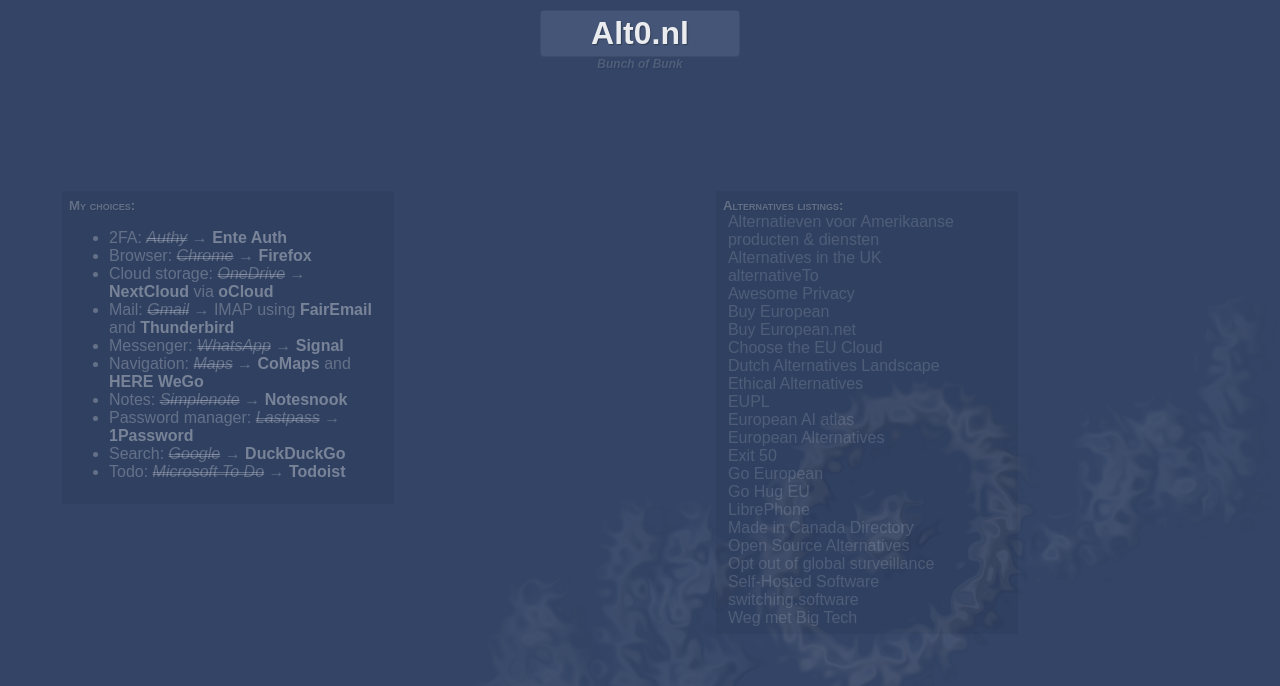
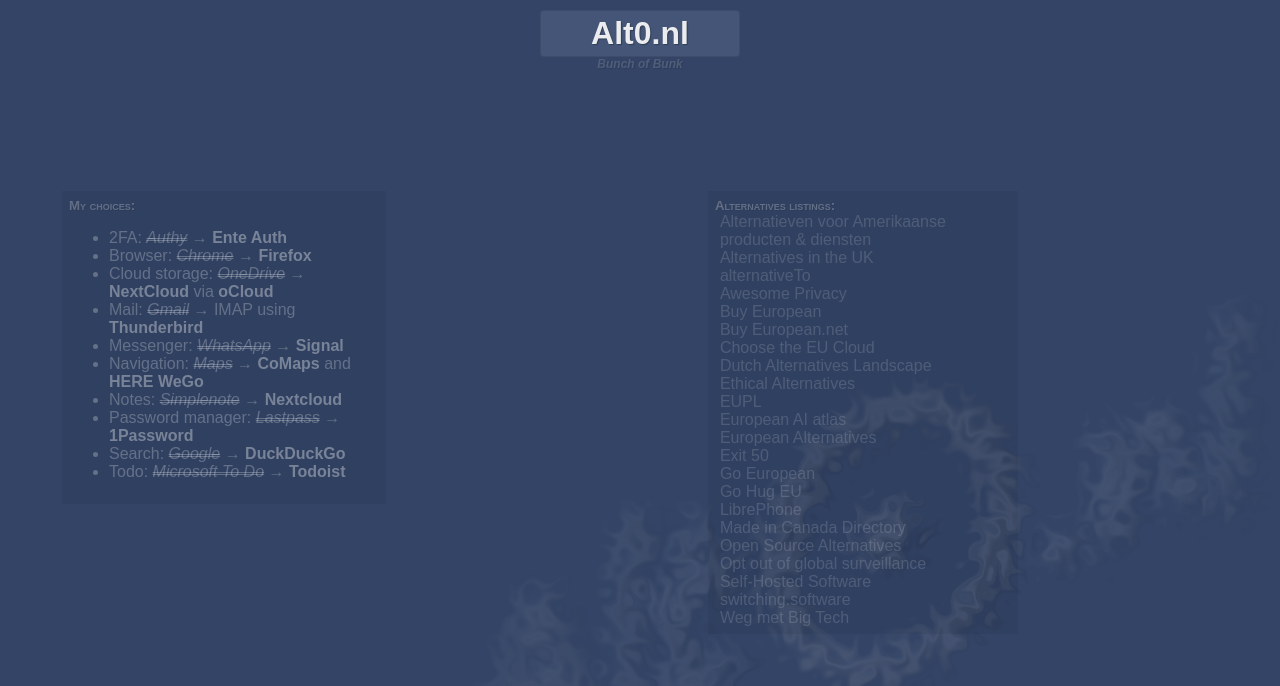
Before and after one commit to brownhamer/alt0.nl, a PHP site: page /alternatives.php in a window 1280 px wide. Shown: the top 686 px of the page. Run offline with PHP 8.4, Linux system fonts and the light colour scheme.

Commit message:
Switched to Nextcloud notes and Thunderbird

```diff
--- a/alternatives.php
+++ b/alternatives.php
@@ -17,10 +17,10 @@ startHtmlPage('Alt0.nl &rarr; Alternatives');
   <li>2FA: <span class="del">Authy</span> &rarr; <a href="https://ente.io/auth/">Ente Auth</a></li>
   <li>Browser: <span class="del">Chrome</span> &rarr; <a href="https://www.firefox.com/">Firefox</a></li>
   <li>Cloud storage: <span class="del">OneDrive</span> &rarr; <a href="https://nextcloud.com/">NextCloud</a> via <a href="https://ocloud.de/">oCloud</a></li>
-  <li>Mail: <span class="del">Gmail</span> &rarr; IMAP using <a href="https://email.faircode.eu/">FairEmail</a> and <a href="https://www.thunderbird.net/">Thunderbird</a></li>
+  <li>Mail: <span class="del">Gmail</span> &rarr; IMAP using <a href="https://www.thunderbird.net/">Thunderbird</a></li>
   <li>Messenger: <span class="del">WhatsApp</span> &rarr; <a href="https://signal.org/">Signal</a></li>
   <li>Navigation: <span class="del">Maps</span> &rarr; <a href="https://www.comaps.app/">CoMaps</a> and <a href="https://wego.here.com/">HERE WeGo</a></li>
-  <li>Notes: <span class="del">Simplenote</span> &rarr; <a href="https://notesnook.com/">Notesnook</a></li>
+  <li>Notes: <span class="del">Simplenote</span> &rarr; <a href="https://apps.nextcloud.com/apps/notes">Nextcloud</a></li>
   <li>Password manager: <span class="del">Lastpass</span> &rarr; <a href="https://1password.com/">1Password</a></li>
   <li>Search: <span class="del">Google</span> &rarr; <a href="https://start.duckduckgo.com/">DuckDuckGo</a></li>
   <li>Todo: <span class="del">Microsoft To Do</span> &rarr; <a href="https://www.todoist.com/">Todoist</a></li>
```
